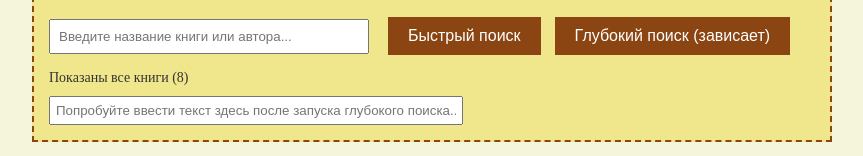
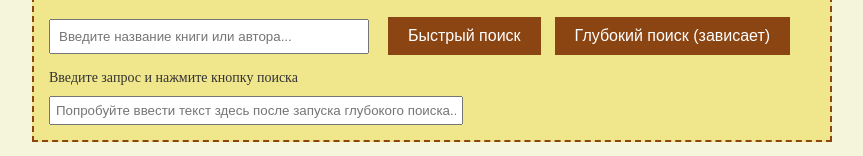
Before and after one commit to Kovarniy/async-java-script-module-0, a plain HTML site: page index.html in a window 1280 px wide. Shown: the part 353-509 px from the top of the page, without its empty margins (208-1071 px from the left). Drawn offline with Linux system fonts and the light colour scheme.

Commit message:
убрал отображение подсказки после удаления книги

```diff
--- a/index.html
+++ b/index.html
@@ -185,7 +185,7 @@
         // Показать все книги
         function showBooksAndUpdateCount(books) {
             showBooks(books);
-            setResult(`Показаны все книги (${books.length})`);
+            // setResult(`Показаны все книги (${books.length})`);
             updateBookCount();
         }
 
```
